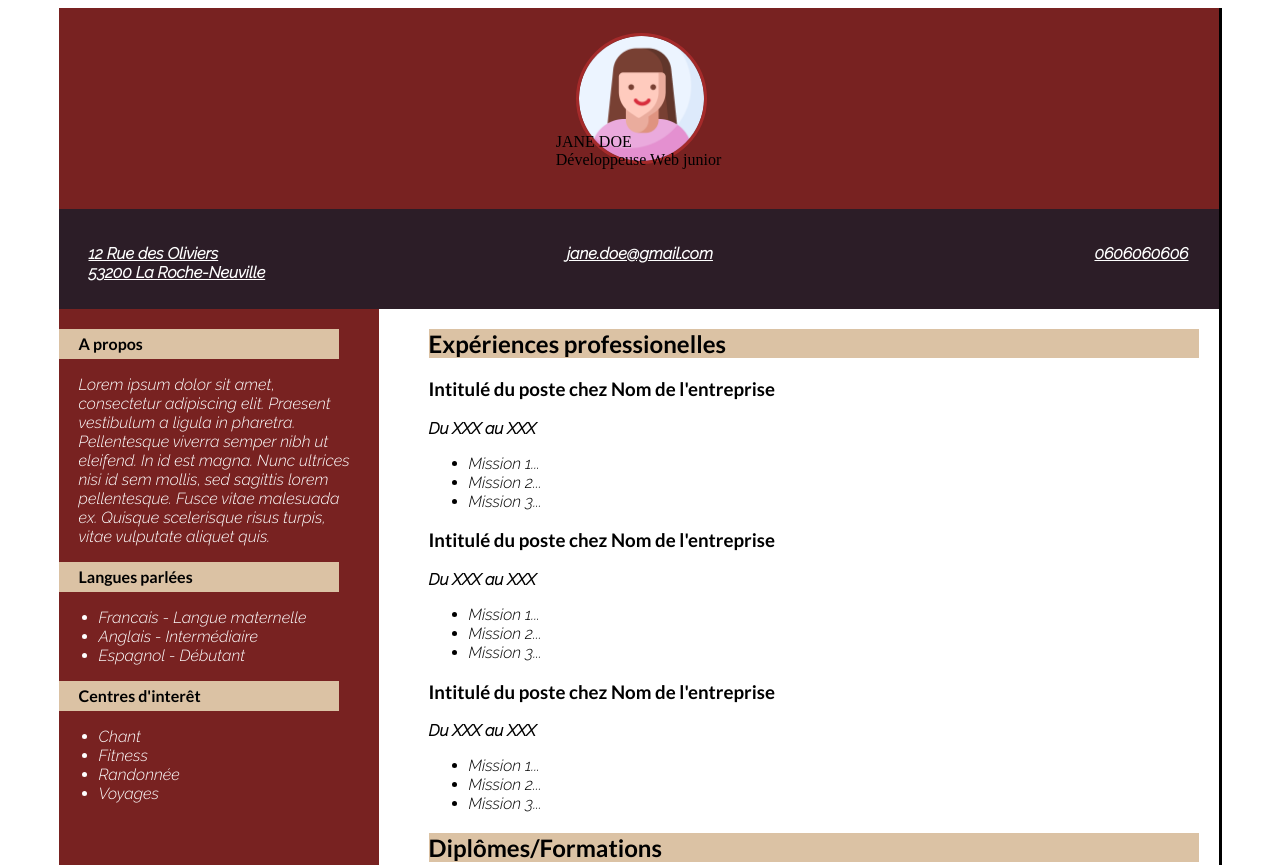
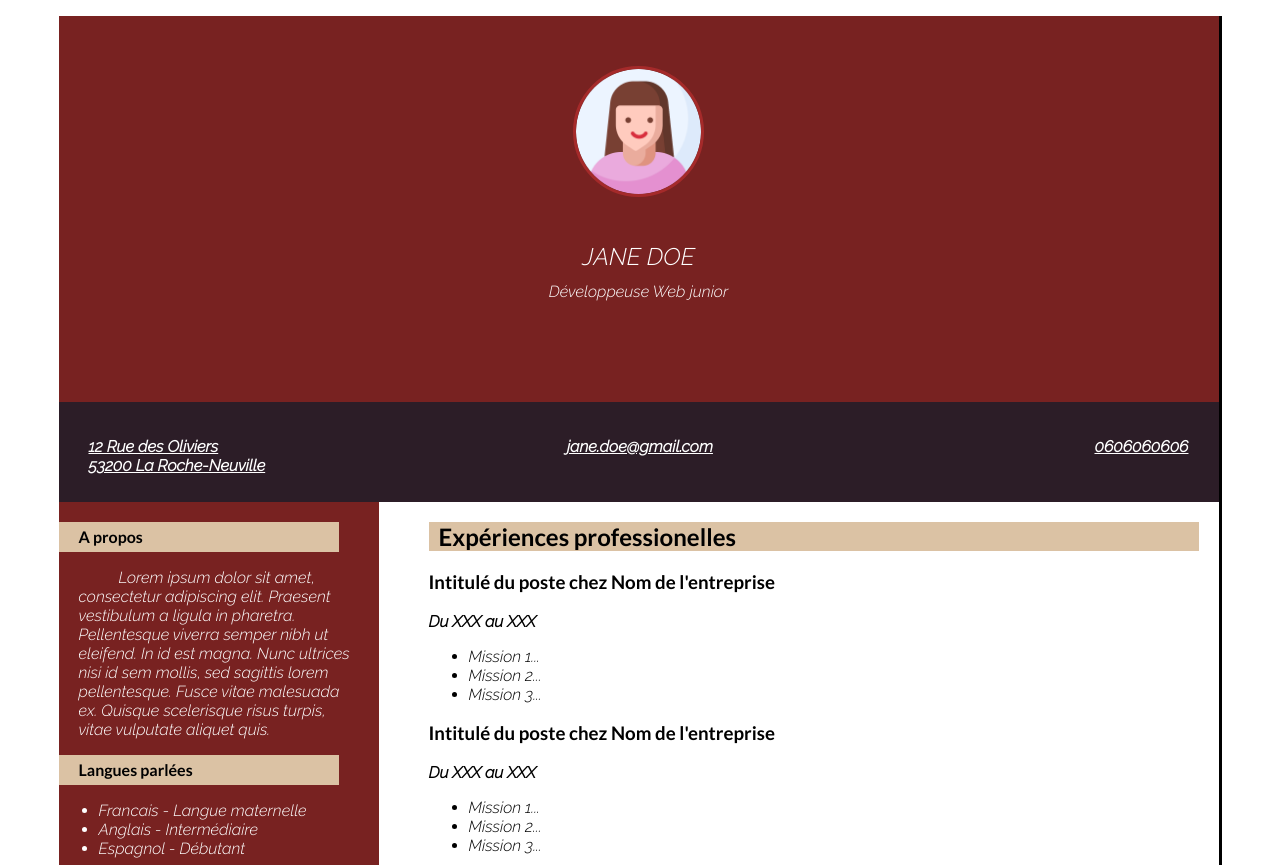
Before and after one commit to iWutang/CVenLigne3, a plain HTML site: page index.html in a window 1280 px wide. Shown: the top 865 px of the page. Drawn offline with Linux system fonts and the light colour scheme.

Commit message:
Finalisation du projet

```diff
--- a/assets/css/style.css
+++ b/assets/css/style.css
@@ -16,7 +16,7 @@
 #Base1{
     background-color: #782221;
     width: 1160px;
-    height: 1500px;
+    height: 1600px;
     margin: auto;
     border-right: 3px solid black;
 
@@ -54,11 +54,16 @@ nav{
     justify-content: space-between;
     height: 60px;
     padding-top: 20px;
-    margin-top: 40px;
+    margin-top: 100px;
     padding-bottom: 20px;
 }
+nav a{
+    color: white;
+}
+nav a:hover{
+    text-decoration: underline red;
+}
 #navstyle{
-    color: white;
     padding-top: 15px;
     padding-left: 30px;
     padding-right: 30px;
@@ -81,13 +86,18 @@ h1{
     margin-bottom: 10px;
     padding-bottom: 5px;
     padding-left: 20px;
-
+}
+h2:hover{
+    border-left-width: 5px;
+    border-color: #782221;
+    border-left-style: solid;
 }
 h2{
     background-color: #dbc2a4;
     color: black;
     font-family: "Lato", sans-serif;
     margin-right: 20px;
+    text-indent: 10px;
 }
 h3{
     font-family: "Lato", sans-serif;
@@ -95,6 +105,7 @@ h3{
 p{
     font-family: "Raleway";
     padding-left: 20px;
+    text-indent: 40px;
 }
 ul{
     font-family: "Raleway";
@@ -122,36 +133,54 @@ footer{
     display: flex;
     justify-content: space-around;
 }
-
+#icons a:hover{
+    opacity: 0.5;
+}
 #icons img{
     width: 50px;
     height: 50px;
+
 }
+figure{
+    padding-top: 50px;
 
-#PP img{
+}
+figure img{
     width: 125px;
     height: 125px;
     margin: auto;
-    margin-top: 25px;
     border-radius: 50%;
     border: 3px solid brown;
+    display: flex;
+    cursor: zoom-in;
+
+
 }
-
-div{
-    width: 125px;
-    height: 125px;
+ figure div{
+    width: 200px;
+    height: 20px;
+    color: white;
+    margin: auto;
+    margin-top: 20px;
+    font-family: "Raleway";
     display: flex;
-    margin: auto;
+    flex-direction: row;
+    justify-content: center;
 
 }
 figcaption{
+    width: 125px;
+    height: 20px;
+    color: white;
+    font-family: "Raleway";
+    font-size: x-large;
+    padding-top: 45px;
     display: flex;
-    justify-content: center;
+    margin: auto;
+    justify-content: space-around;
+
+
 }
 li{
     margin-left: 20px;
 }
-
-a{
-    color: white;
-}
--- a/index.html
+++ b/index.html
@@ -9,24 +9,28 @@
 </head>
 <body>
     <section id="Base1">
-        <div id="PP">
-            <a href="./assets/img/profil.png">
+        <figure>
+            <a href="./assets/img/profil.png" target="_blank">
                 <img src="./assets/img/profil.png" alt="Photo de profil">
             </a>
-        </div>
-        <figcaption> JANE DOE <br> Développeuse Web junior
-        </figcaption>
+            <figcaption>
+                JANE DOE <br><br>
+            </figcaption>
+            <div>
+                Développeuse Web junior
+            </div>
+        </figure>
     <nav>
         <article id="navstyle">
-            <a href="https://www.google.fr/maps/place/12+Rue+des+Oliviers,+53200+La+Roche-Neuville/@47.8746148,-0.7546056,17z/data=!3m1!4b1!4m6!3m5!1s0x4808f12c7939a8a7:0xaefceff0de598651!8m2!3d47.8746112!4d-0.7520307!16s%2Fg%2F11c1fvm555?entry=ttu">
+            <a href="https://www.google.fr/maps/place/12+Rue+des+Oliviers,+53200+La+Roche-Neuville/@47.8746148,-0.7546056,17z/data=!3m1!4b1!4m6!3m5!1s0x4808f12c7939a8a7:0xaefceff0de598651!8m2!3d47.8746112!4d-0.7520307!16s%2Fg%2F11c1fvm555?entry=ttu" target="_blank">
              12 Rue des Oliviers <br>53200 La Roche-Neuville
             </a>
         </article>
         <article id="navemail">
-            <a href="mailto:jane.doe@gmail.com">jane.doe@gmail.com</a>
+            <a href="mailto:jane.doe@gmail.com" target="_blank">jane.doe@gmail.com</a>
         </article>
         <article id="navstyle">
-            <a href="telto:0606060606">0606060606</a>
+            <a href="telto:0606060606" target="_blank">0606060606</a>
         </article>
     </nav>
     <section id="Base2">
@@ -106,13 +110,13 @@
         </section>
     </section>
     <section id="icons">
-            <a href="https://fr.linkedin.com/">
+            <a href="https://fr.linkedin.com/" target="_blank">
                 <img src="./assets/icons/linkedin.png" alt="">
             </a>
-            <a href="https://twitter.com/?lang=fr">
+            <a href="https://twitter.com/?lang=fr" target="_blank">
                 <img src="./assets/icons/twitter.png" alt="">
             </a>
-            <a href="https://github.com/iWutang">
+            <a href="https://github.com/iWutang" target="_blank">
                 <img src="./assets/icons/github (1).png" alt="">
             </a>
     </section>
```
